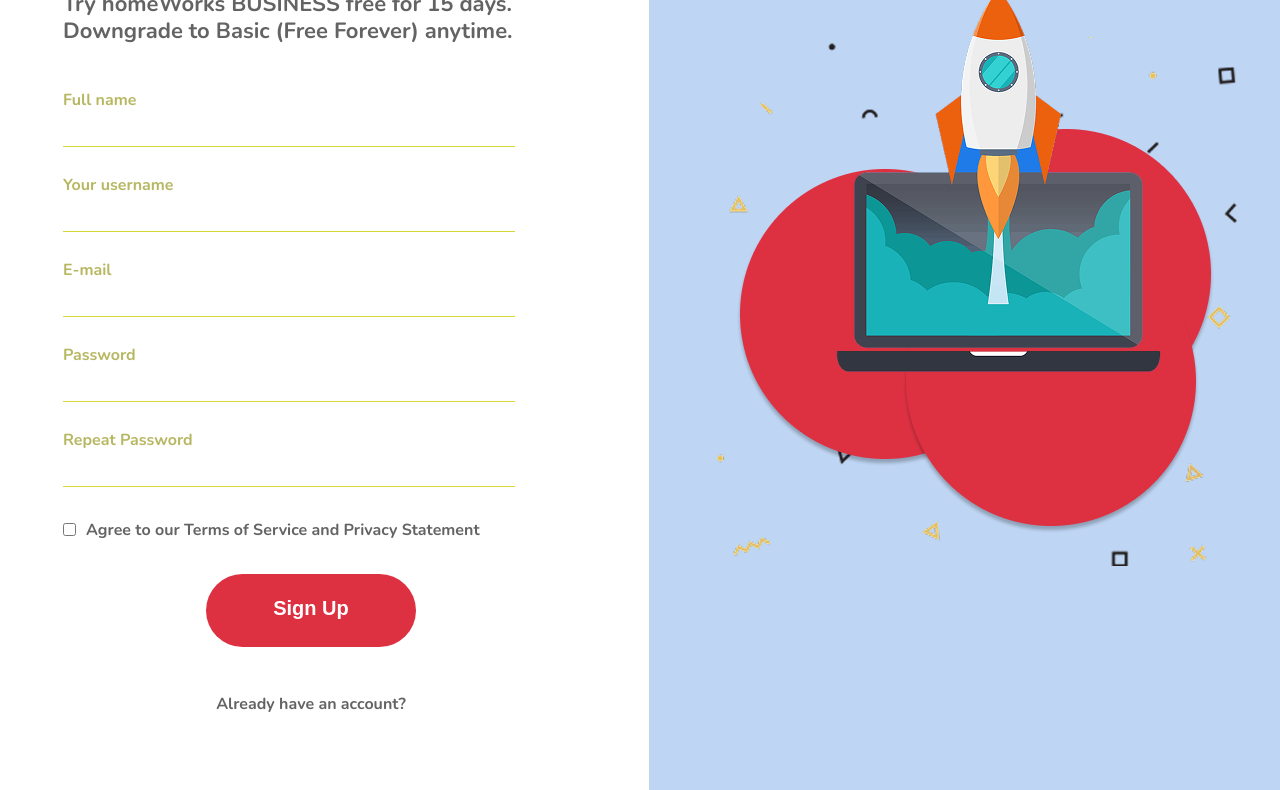
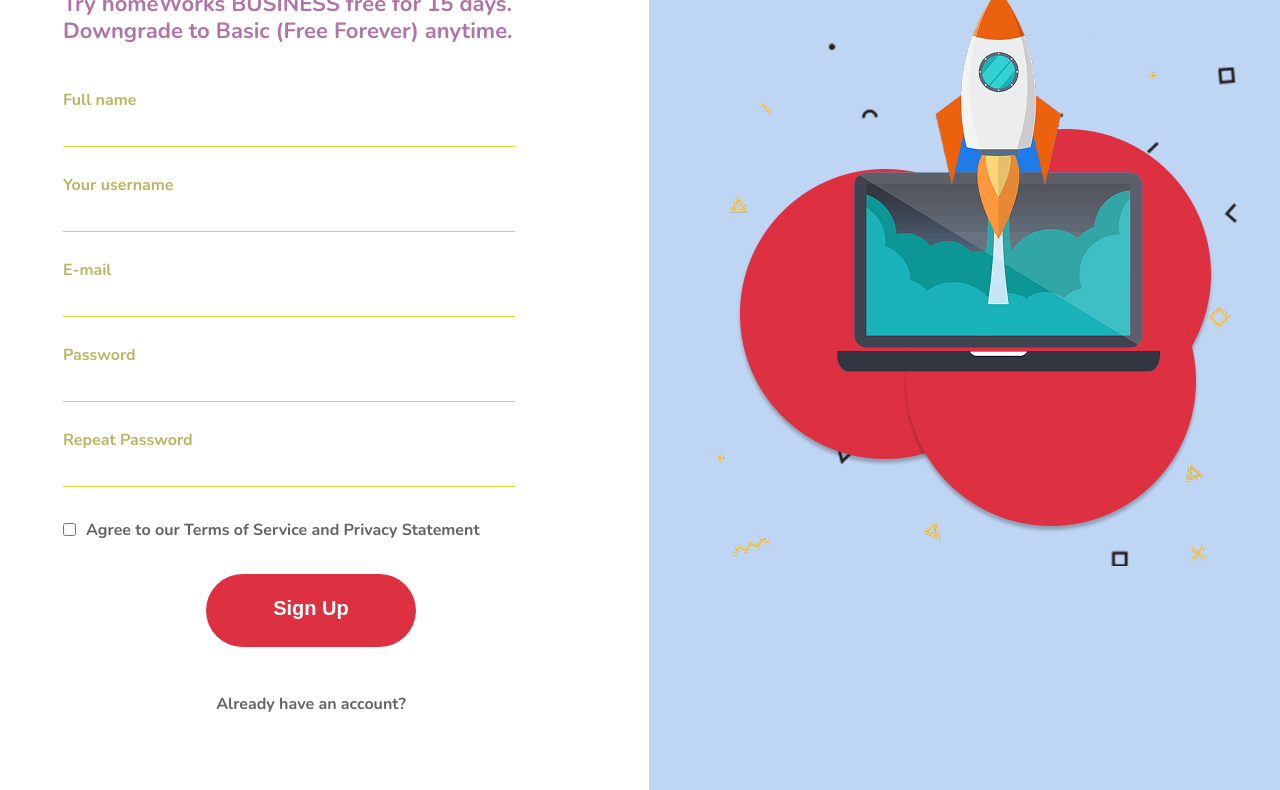
Before and after one commit to Yaholeg/control_task_12, a website: page index.html in a window 1280 px wide. Shown: the part 226-1016 px from the top of the page. Drawn offline with Linux system fonts and the light colour scheme.

Commit message:
changed description color

```diff
--- a/styles/style.css
+++ b/styles/style.css
@@ -62,7 +62,7 @@ body {
     font-weight: bold;
     font-size: 22px;
     line-height: 27px;
-    color: #636363;
+    color: #b074a8;
 }
 
 .main__form {
```
